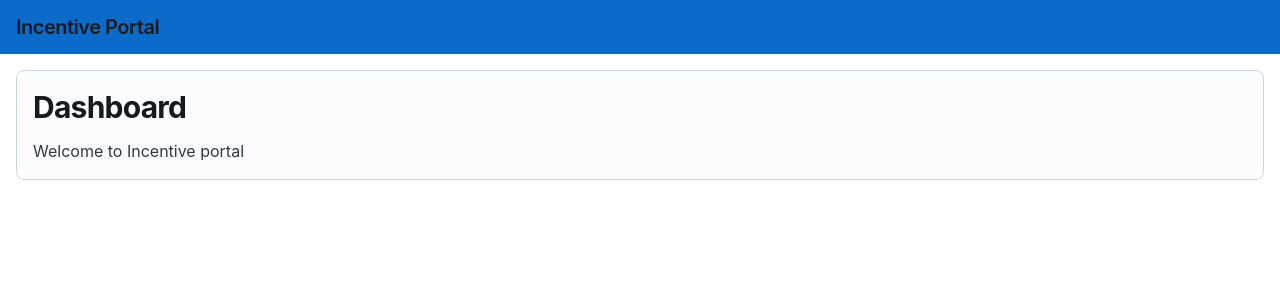
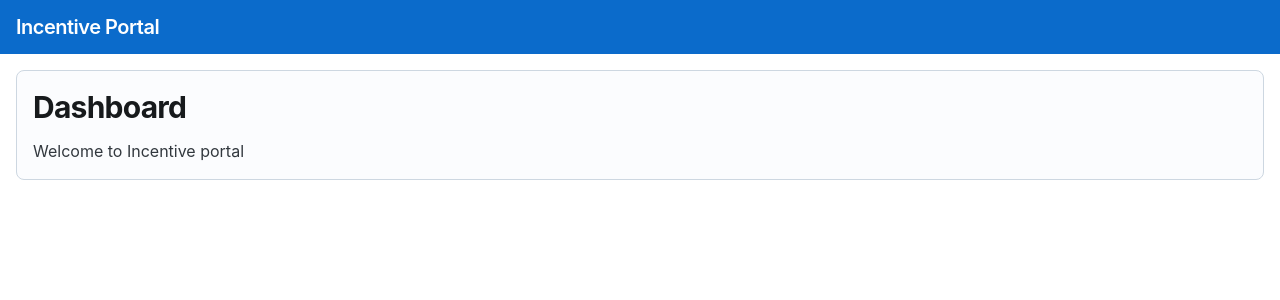
Before and after one commit to AbhayGJoshi/incentive-portal-JoyUI, a React (Vite) app: page / in a window 1280 px wide. Shown: the top 300 px of the page. Built offline with nearby package versions, Linux system fonts and the light colour scheme.

Commit message:
Text Colour chnaged

```diff
--- a/src/layouts/MainLayout.tsx
+++ b/src/layouts/MainLayout.tsx
@@ -4,8 +4,17 @@ import { Box, Typography } from "@mui/joy";
 const MainLayout = ({ children }: { children: ReactNode }) => {
   return (
     <Box>
-      <Box sx={{ px: 2, py: 1.5, color: "white", bgcolor: "primary.500" }}>
-        <Typography level="h4">Incentive Portal</Typography>
+      <Box
+        sx={{
+          px: 2,
+          py: 1.5,
+          color: "rgb(255, 255, 255)",
+          bgcolor: "primary.500",
+        }}
+      >
+        <Typography level="h4" sx={{ color: "white" }}>
+          Incentive Portal
+        </Typography>
       </Box>
       <Box sx={{ p: 2, mx: "auto" }}>{children}</Box>
     </Box>
```
